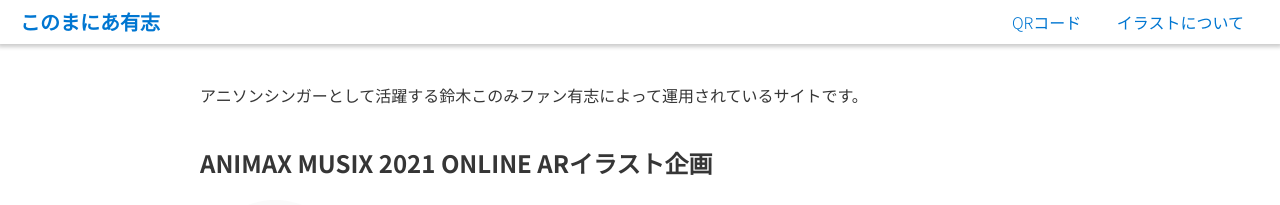
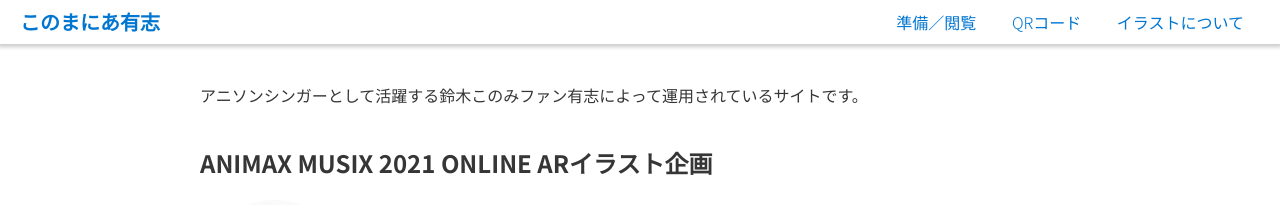
Before and after one commit to konomania/konomania.github.io, a Jekyll site: the page built from index.md, in a window 1280 px wide. Shown: the top 205 px of the page. Built offline with Jekyll 4.4.1, drawn with Linux system fonts in a browser that asks for light colours.

Commit message:
Update howto.md

```diff
--- a/_pages/howto.md
+++ b/_pages/howto.md
@@ -1,3 +1,10 @@
+---
+layout: page
+title: 準備／閲覧
+sort_order: 1
+---
+# {{ page.title }}
+
 ## 準備
 
 ①スマホ/iPad（カメラ機能付き）
```
